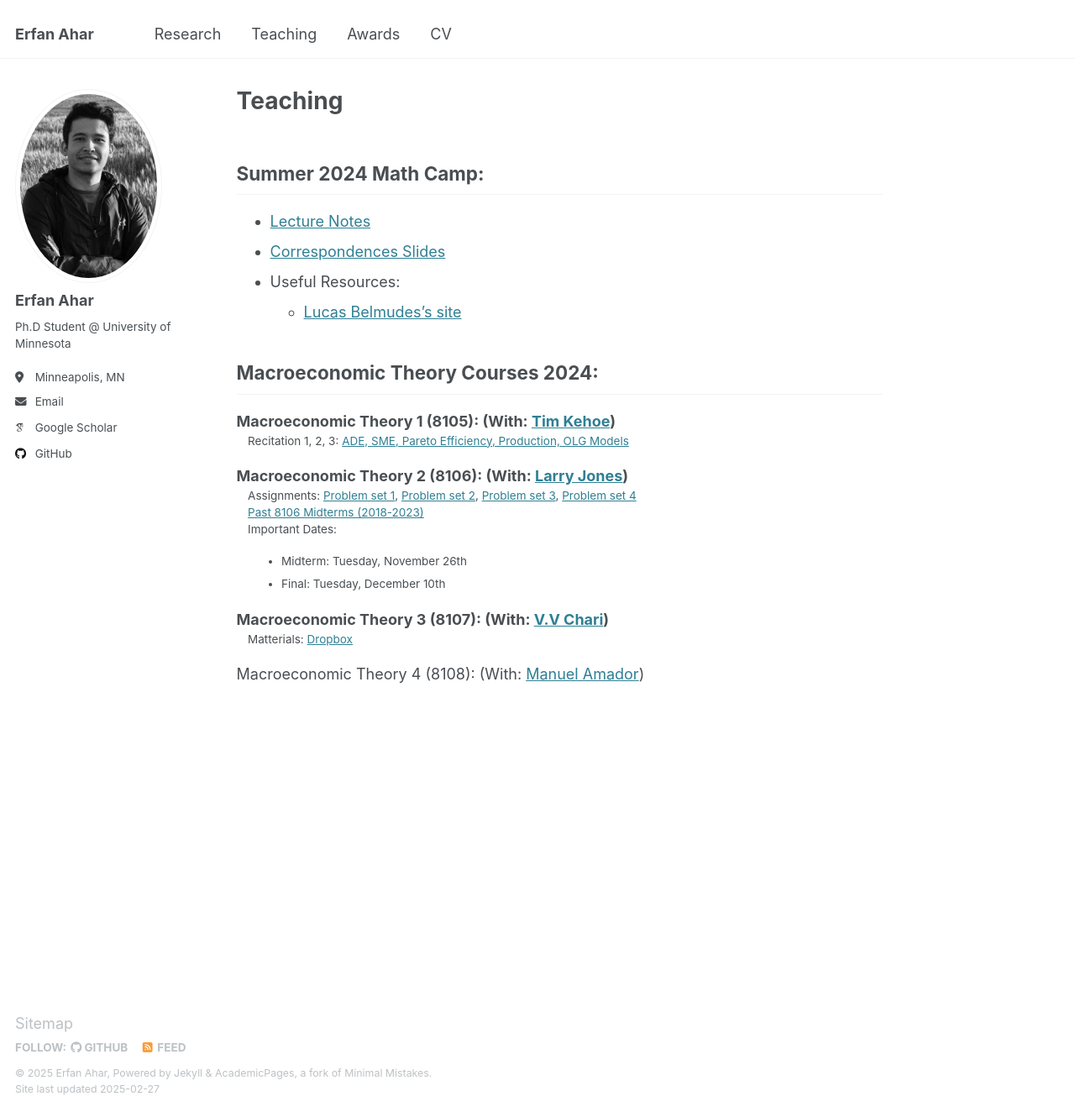
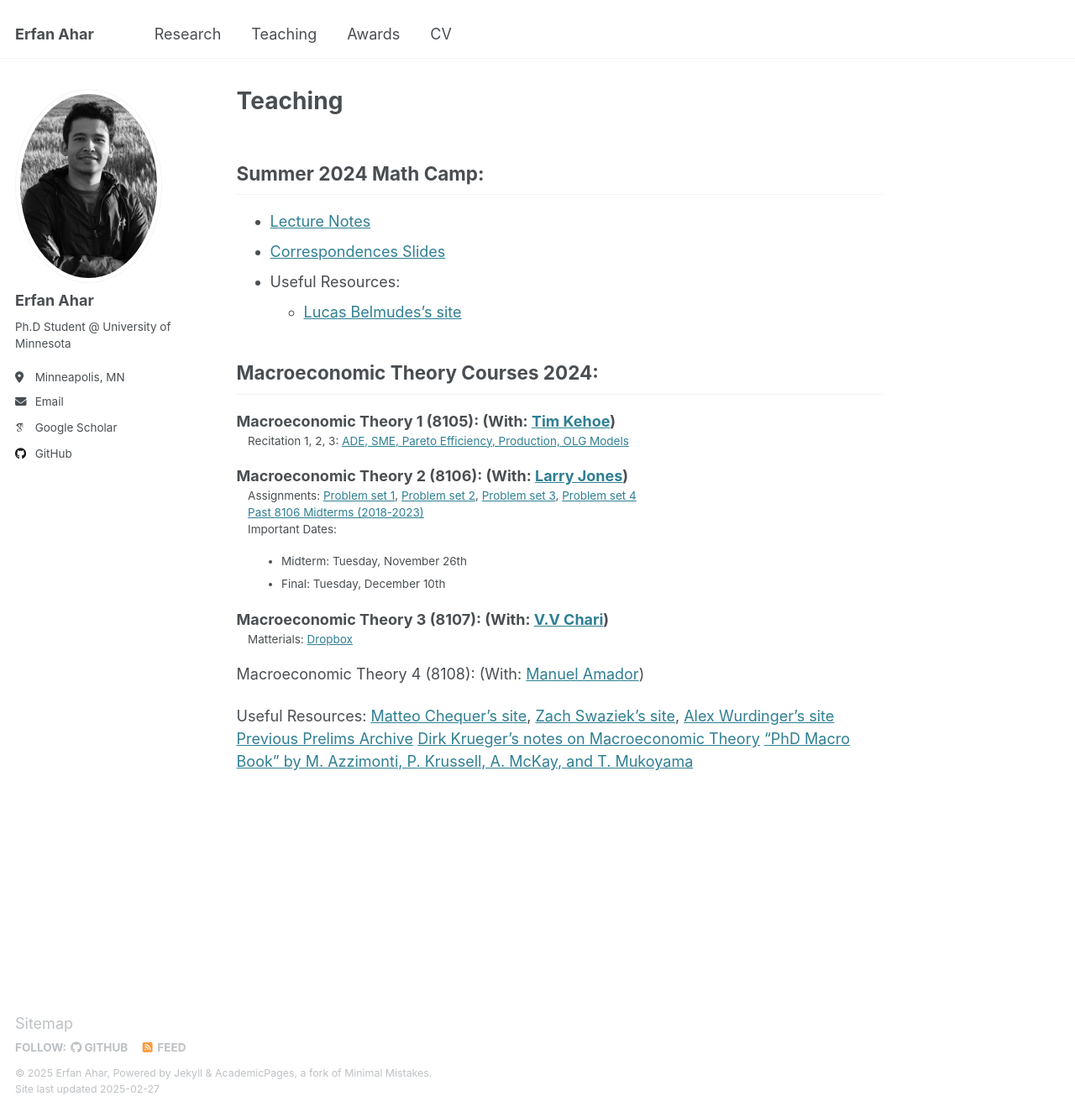
Before and after one commit to ErfanAhar/erfanahar.github.io, a Jekyll site: the page built from _pages/teaching.md, in a window 1280 px wide and 1324 px high. Shown: the whole window at 84% size. Built offline with Jekyll 4.4.1, drawn with Linux system fonts in a browser that asks for light colours; some web fonts are replaced.

Commit message:
Update teaching.md

```diff
--- a/_pages/teaching.md
+++ b/_pages/teaching.md
@@ -27,3 +27,10 @@ Macroeconomic Theory 3 (8107): (With: [V.V Chari](https://sites.google.com/umn.e
 : Matterials: [Dropbox](https://www.dropbox.com/scl/fo/uyurufl89g833htvujd47/ACeMvge3Lg2mAliQ9baCg4s?rlkey=bkejnuwszm7r55je0u6xfaqmd&st=01dnzm46&dl=0)
 
 Macroeconomic Theory 4 (8108): (With: [Manuel Amador](https://manuelamador.me/))
+
+
+Useful Resources:
+[Matteo Chequer's site](https://sites.google.com/view/matteobchequer), [Zach Swaziek's site](https://sites.google.com/view/zach-swaziek/home?authuser=1), [Alex Wurdinger's site](https://sites.google.com/view/alexwurdinger/home?authuser=0)
+[Previous Prelims Archive](https://sites.google.com/umn.edu/econintranet/grads/written-prelims/prelim-archive)
+[Dirk Krueger's notes on Macroeconomic Theory](https://drive.google.com/file/d/1UzMWSs3_tTjJkBddKpzR0K77aRsY5t6Q/view?usp=drive_link)
+["PhD Macro Book" by M. Azzimonti, P. Krussell, A. McKay, and T. Mukoyama](https://phdmacrobook.org/)
```
